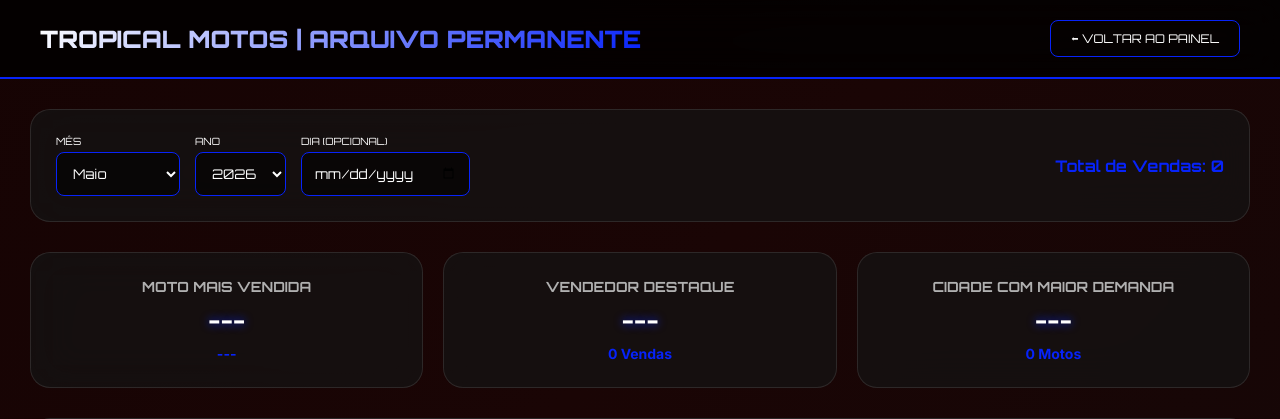
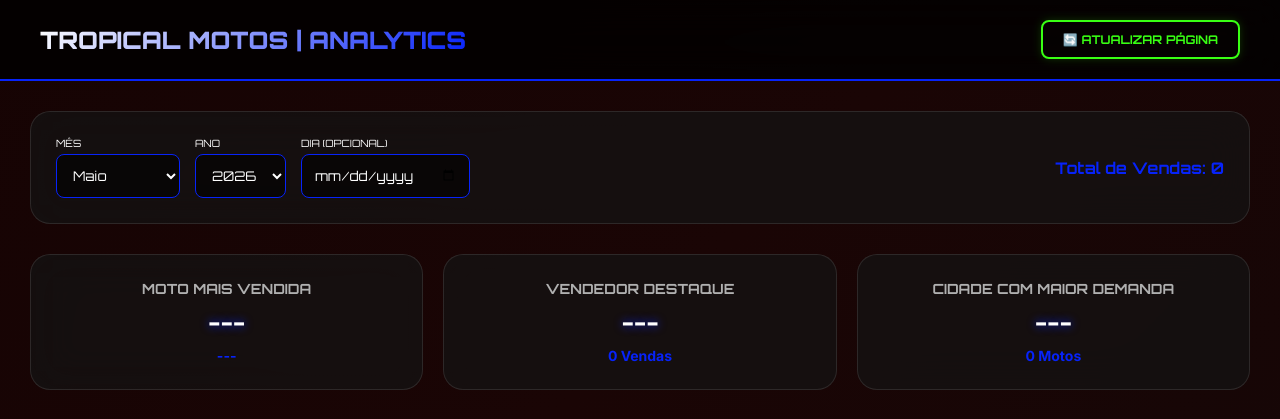
Before and after one commit to niwtonbr/Entrega, a Flask app: page /relatorio in a window 1280 px wide. Shown: the top 419 px of the page. Run offline with Flask 3, Linux system fonts and the light colour scheme; data that the repository does not hold is empty; some libraries are stand-ins or nearby versions.

Commit message:
Add neon green button style for refresh action

```diff
--- a/templates/relatorios.html
+++ b/templates/relatorios.html
@@ -12,6 +12,7 @@
             --glass-bg: rgba(20, 20, 20, 0.7); --glass-border: rgba(255, 255, 255, 0.1);
             --text-primary: #ffffff; --text-secondary: #b0b0b0;
             --table-blue: #0723f9;
+            --neon-green: #39FF14;
         }
         * { box-sizing: border-box; margin: 0; padding: 0; }
         body {
@@ -30,7 +31,28 @@
         .logo-text { font-family: 'Orbitron', monospace; font-size: 24px; font-weight: 900;
             background: linear-gradient(135deg, #ffffff, var(--honda-red)); -webkit-background-clip: text; -webkit-text-fill-color: transparent;
         }
-        .nav-btn { padding: 10px 20px; background: transparent; border: 1px solid var(--honda-red); color: white; border-radius: 8px; cursor: pointer; font-family: 'Orbitron', monospace; font-size: 12px; }
+
+        /* BOTÃO VERDE NEON */
+        .btn-refresh {
+            padding: 10px 20px;
+            background: transparent;
+            border: 2px solid var(--neon-green);
+            color: var(--neon-green);
+            border-radius: 8px;
+            cursor: pointer;
+            font-family: 'Orbitron', monospace;
+            font-size: 12px;
+            font-weight: bold;
+            text-transform: uppercase;
+            transition: 0.3s;
+            box-shadow: 0 0 10px rgba(57, 255, 20, 0.2);
+        }
+        .btn-refresh:hover {
+            background: var(--neon-green);
+            color: #000;
+            box-shadow: 0 0 20px var(--neon-green);
+            transform: scale(1.05);
+        }
 
         .container { padding: 30px; max-width: 1400px; margin: 0 auto; }
 
@@ -42,7 +64,6 @@
         }
         select, input { padding: 12px; background: rgba(0,0,0,0.6); border: 1px solid var(--honda-red); color: white; border-radius: 8px; font-family: 'Orbitron', monospace; }
 
-        /* KPI CARDS - Estilo da Imagem */
         .kpi-container { display: grid; grid-template-columns: repeat(auto-fit, minmax(300px, 1fr)); gap: 20px; margin-bottom: 30px; }
         .kpi-card {
             background: var(--glass-bg); backdrop-filter: blur(20px);
@@ -53,7 +74,6 @@
         .kpi-value { font-family: 'Orbitron', monospace; font-size: 24px; font-weight: bold; color: #fff; text-shadow: 0 0 10px var(--honda-red); }
         .kpi-detail { font-size: 14px; color: var(--honda-red); margin-top: 10px; font-weight: bold; }
 
-        /* TABELAS - Estilo da Imagem */
         .report-table-container {
             background: var(--glass-bg); backdrop-filter: blur(20px);
             border: 1px solid var(--glass-border); border-radius: 20px;
@@ -75,14 +95,12 @@
         }
         td { padding: 12px 10px; border-bottom: 1px solid rgba(255,255,255,0.05); color: var(--text-secondary); }
 
-        /* Badges de Cores */
         .badge-color {
             padding: 4px 10px; border-radius: 4px; font-weight: bold;
             font-size: 10px; color: #fff; display: inline-block;
             min-width: 110px; text-align: center; text-transform: uppercase;
         }
 
-        /* GRÁFICOS */
         .charts-container {
             display: grid; grid-template-columns: repeat(auto-fit, minmax(450px, 1fr));
             gap: 30px; margin-top: 30px;
@@ -98,8 +116,9 @@
 <body>
 
 <header>
-    <span class="logo-text">TROPICAL MOTOS | ARQUIVO PERMANENTE</span>
-    <button class="nav-btn" onclick="window.location.href='/'">⬅ VOLTAR AO PAINEL</button>
+    <span class="logo-text">TROPICAL MOTOS | ANALYTICS</span>
+    <!-- BOTÃO ATUALIZAR VERDE NEON -->
+    <button class="btn-refresh" onclick="location.reload()">🔄 ATUALIZAR PÁGINA</button>
 </header>
 
 <div class="container">
@@ -225,7 +244,9 @@
 
             if(vendas.length === 0) { limparKpis(); return; }
             processarDados(vendas);
-        } catch (e) { console.error("Erro:", e); }
+        } catch (e) {
+            console.error("Erro:", e);
+        }
     }
 
     function limparKpis() {
@@ -251,22 +272,18 @@
             detailedRows[rowKey] = (detailedRows[rowKey] || 0) + 1;
         });
 
-        // KPI - Modelo
         const topM = Object.keys(modCount).reduce((a, b) => modCount[a] > modCount[b] ? a : b);
         document.getElementById('top-modelo').innerText = topM;
         document.getElementById('top-cor').innerText = `${modCount[topM]} unidades vendidas`;
 
-        // KPI - Vendedor
         const topV = Object.keys(venCount).reduce((a, b) => venCount[a] > venCount[b] ? a : b);
         document.getElementById('top-vendedor').innerText = topV;
         document.getElementById('total-vendas-vendedor').innerText = `${venCount[topV]} Vendas no período`;
 
-        // KPI - Cidade
         const topC = Object.keys(cidCount).reduce((a, b) => cidCount[a] > cidCount[b] ? a : b);
         document.getElementById('top-cidade').innerText = topC;
         document.getElementById('total-cidade').innerText = `${cidCount[topC]} Motos`;
 
-        // RANKING VENDEDORES
         const rankingArray = Object.keys(venCount).map(name => ({ name, total: venCount[name] }));
         rankingArray.sort((a, b) => b.total - a.total);
 
@@ -282,7 +299,6 @@
             tbodyRanking.appendChild(tr);
         });
 
-        // TABELA DETALHADA
         const tbodyDet = document.getElementById('tabela-relatorio');
         tbodyDet.innerHTML = "";
         const rowsArray = Object.keys(detailedRows).map(key => {
```
